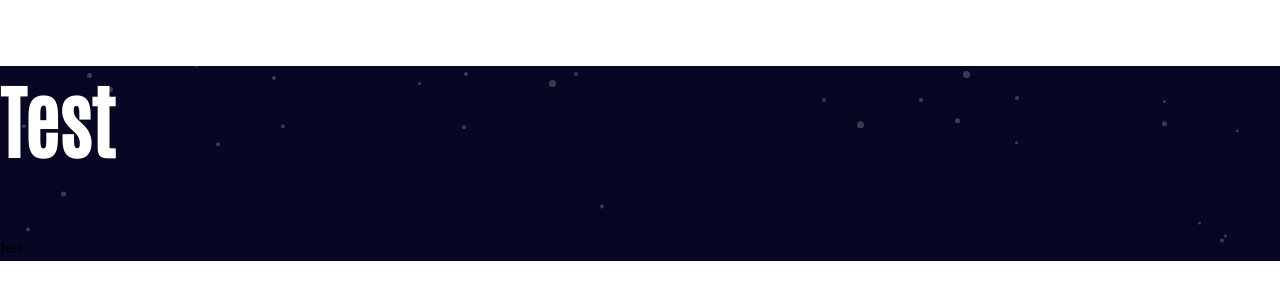
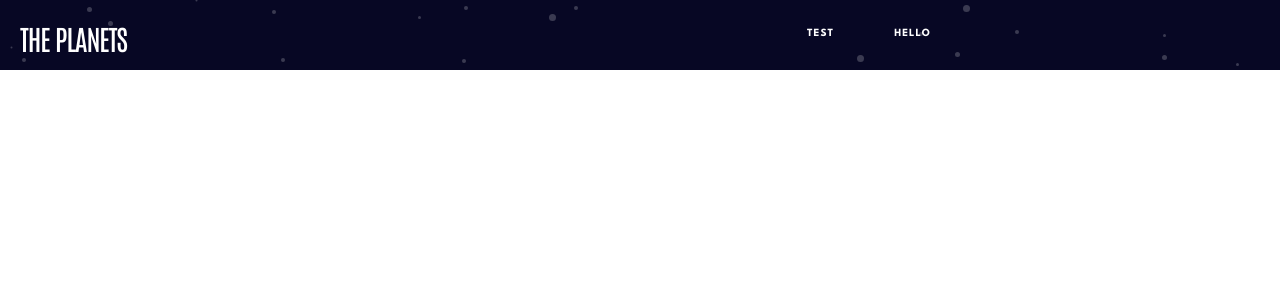
Before and after one commit to jakecreely/planet-react-app, a React (Create React App) app: page / in a window 1280 px wide. Shown: the top 300 px of the page. Built offline with nearby package versions, Linux system fonts and the light colour scheme.

Commit message:
Working on NavBar (need custom colours + links)

```diff
--- a/src/components/NavBar.js
+++ b/src/components/NavBar.js
@@ -3,10 +3,18 @@ import 'react-dom';
 
 function NavBar() {
     return(
-        <div>
-            <nav>
-                <a><h1>Test</h1>Test</a>
-            </nav>
+        <div id='navbar'>
+                <ul>
+                    <li>
+                        <div id='nav-title'>THE PLANETS</div>
+                    </li>
+                    <li>
+                    <a>Test</a>
+                    </li>
+                    <li>
+                        <a>Hello</a>
+                    </li>
+                </ul>
         </div>
     )
 }
--- a/src/styles/style.css
+++ b/src/styles/style.css
@@ -11,7 +11,7 @@ h1 {
   color: #FFFFFF;
 }
 
-h2 {
+h2, #navbar #nav-title {
   font-family: "Antonio", sans-serif;
   font-size: 40px;
   line-height: 52px;
@@ -34,7 +34,7 @@ h4 {
   letter-spacing: 1px;
 }
 
-body {
+body, #navbar li {
   font-family: "League Spartan", sans-serif;
   font-weight: 400;
   font-size: 14px;
@@ -45,4 +45,43 @@ body {
   background-color: #070724;
   background-image: url("../../starting-code/assets/background-stars.svg");
 }
+
+#navbar {
+  color: #FFFFFF;
+  height: 5em;
+}
+
+#navbar #nav-title {
+  float: left;
+  padding-right: 50%;
+  font-weight: 400;
+  font-size: 28px;
+  line-height: 36px;
+  letter-spacing: -1.05px;
+}
+
+#navbar li {
+  font-weight: 700;
+  font-style: normal;
+  font-size: 11px;
+  letter-spacing: 1px;
+  display: inline;
+  text-transform: uppercase;
+  padding-left: 20px;
+}
+
+#navbar li a {
+  padding: 20px;
+}
+
+#navbar li a:hover {
+  border-top: 6px solid red;
+}
+
+#navbar ul {
+  height: 100%;
+  padding: 20px;
+  margin-top: 0;
+  list-style-type: none;
+}
 /*# sourceMappingURL=style.css.map */
--- a/src/styles/style.scss
+++ b/src/styles/style.scss
@@ -5,3 +5,43 @@
     background-color: $background;
     background-image: url('../../starting-code/assets/background-stars.svg');
 }
+
+#navbar {
+    color: $primaryText;
+    height: 5em;
+    #nav-title {
+        @extend h2;
+        float: left;
+        padding-right: 50%;
+        font-weight: 400;
+        font-size: 28px;
+        line-height: 36px;
+        letter-spacing: -1.05px;
+    }
+
+    li {
+        @extend body;
+        font-weight: 700;
+        font-style: normal;
+        font-size: 11px;
+        letter-spacing: 1px;
+        display: inline;
+        text-transform: uppercase;
+        padding-left: 20px;
+
+        a {
+            padding: 20px;
+            &:hover {
+                border-top: 6px solid red;
+            }
+        }
+
+    }
+
+    ul {
+        height: 100%;
+        padding: 20px;
+        margin-top: 0;
+        list-style-type: none;
+    }
+}
```
Also changed, not shown: 1 other file (tests, documents, lock files or other folders).
